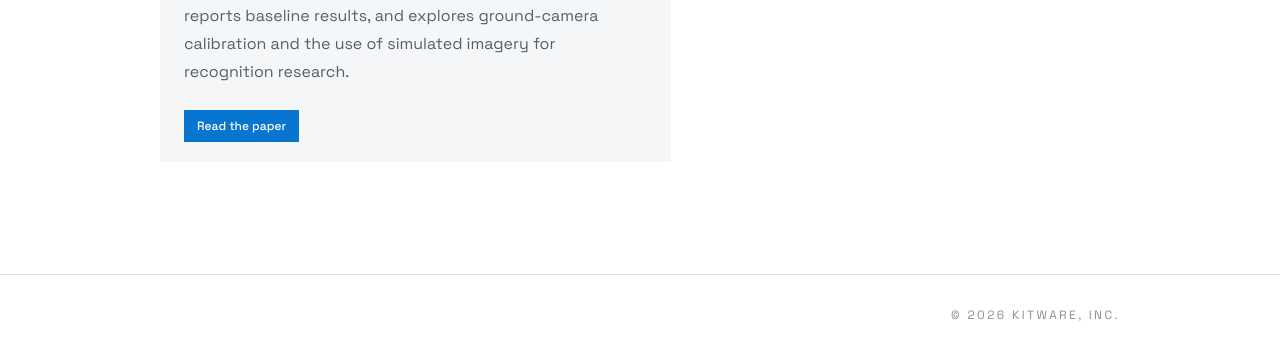
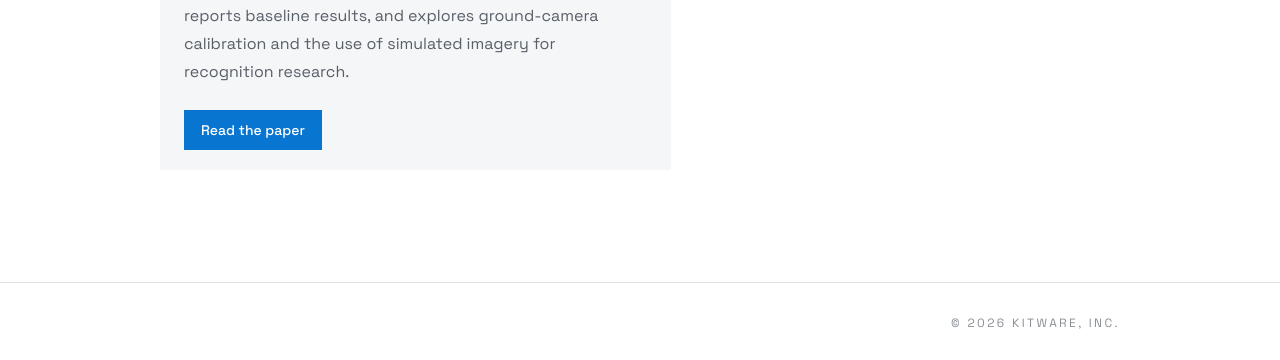
Before and after one commit to Kitware/caliperdata, a Jekyll site: the page built from index.md, in a window 1280 px wide. Shown: the part 1514-1874 px from the top of the page. Built offline with Jekyll 4.4.1, drawn with Linux system fonts in a browser that asks for light colours.

Commit message:
Update overview section

```diff
--- a/_includes/overview.html
+++ b/_includes/overview.html
@@ -1,6 +1,6 @@
 <section id="overview" class="py-20 md:py-28">
   <div class="site-container grid gap-14 lg:grid-cols-[1.3fr_1fr] lg:items-start">
-    <div>
+    <div class="section-description">
       {% if page.overview.subheadline %}
         <p class="mb-4 text-xs font-bold uppercase tracking-[0.22em] text-primary">{{ page.overview.subheadline | escape }}</p>
       {% endif %}
@@ -18,7 +18,7 @@
               {% if page.overview.cta_section.buttons %}
                 <div class="mt-6 flex flex-wrap gap-3">
                   {% for button in page.overview.cta_section.buttons %}
-                    <a class="btn btn-sm rounded-none{% if button.style == 'primary' %} btn-primary{% else %} btn-outline{% endif %}" href="{{ button.url }}" target="{{ button.target }}">
+                    <a class="btn rounded-none{% if button.style == 'primary' %} btn-primary{% else %} btn-outline{% endif %}" href="{{ button.url }}" target="{{ button.target }}">
                       {{ button.label | escape }}
                     </a>
                   {% endfor %}
```
